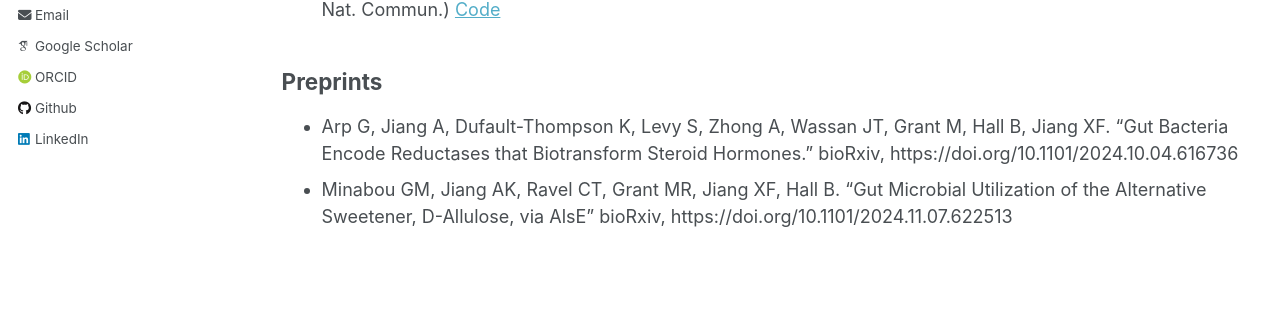
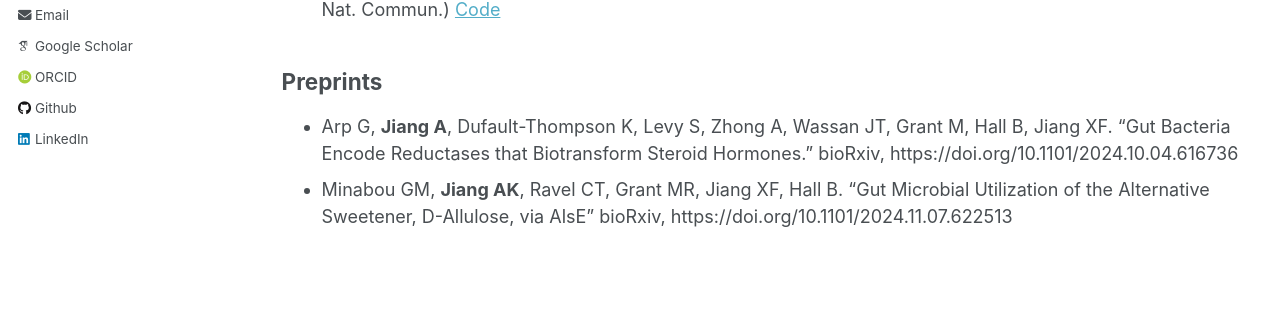
Before and after one commit to frikinzi/frikinzi.github.io, a Jekyll site: the page built from _pages/publications.md, in a window 1280 px wide and 1099 px high. Shown: the part 444-753 px from the top of the window. Built offline with Jekyll 4.4.1, drawn with Linux system fonts in a browser that asks for light colours; some web fonts are replaced.

```diff
--- a/_pages/publications.md
+++ b/_pages/publications.md
@@ -15,5 +15,5 @@ author_profile: true
 + Levy S, **Jiang A**, Grant M, Arp G, Ndjite GM, Jiang XF, Hall B. “Parallel evolution of oxidized sugar metabolism in commensal and pathogenic microbes exemplifies bacterial adaptation to the inflamed gut.” (In Revision at Nat. Commun.) [Code](https://github.com/frikinzi/sugar_oxidation_bioinfo)
 
 ## Preprints
-+ Arp G, Jiang A, Dufault-Thompson K, Levy S, Zhong A, Wassan JT, Grant M, Hall B, Jiang XF. “Gut Bacteria Encode Reductases that Biotransform Steroid Hormones.” bioRxiv, https://doi.org/10.1101/2024.10.04.616736
-+ Minabou GM, Jiang AK, Ravel CT, Grant MR, Jiang XF, Hall B. “Gut Microbial Utilization of the Alternative Sweetener, D-Allulose, via AlsE” bioRxiv, https://doi.org/10.1101/2024.11.07.622513
++ Arp G, **Jiang A**, Dufault-Thompson K, Levy S, Zhong A, Wassan JT, Grant M, Hall B, Jiang XF. “Gut Bacteria Encode Reductases that Biotransform Steroid Hormones.” bioRxiv, https://doi.org/10.1101/2024.10.04.616736
++ Minabou GM, **Jiang AK**, Ravel CT, Grant MR, Jiang XF, Hall B. “Gut Microbial Utilization of the Alternative Sweetener, D-Allulose, via AlsE” bioRxiv, https://doi.org/10.1101/2024.11.07.622513
```
Also changed, not shown: _pages/activities.md (+1 -1 lines).
